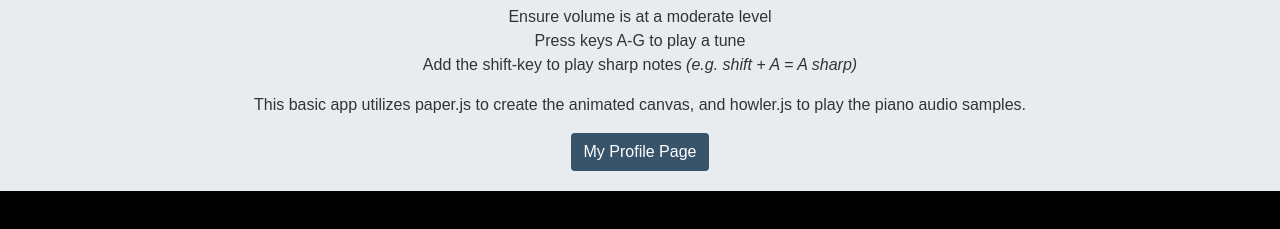
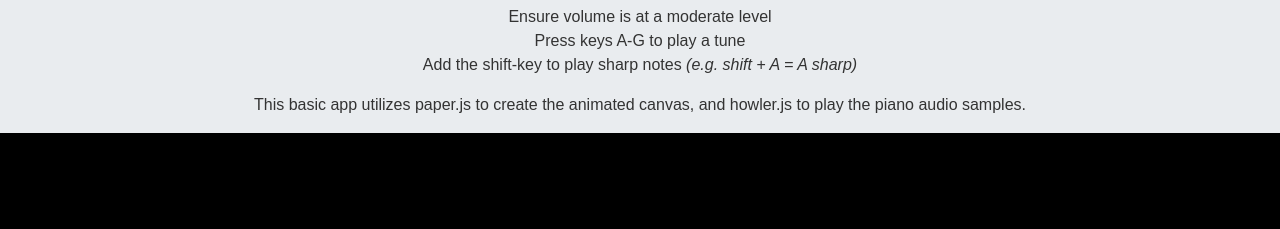
Before and after one commit to appFox-git/piano-player, a website: page piano-player.html in a window 1280 px wide. Shown: the part 101-330 px from the top of the page. Drawn offline with nearby package versions, Linux system fonts and the light colour scheme; no server answers.

Commit message:
commented out profile link button

```diff
--- a/piano-player.html
+++ b/piano-player.html
@@ -126,7 +126,7 @@
 	</ul>
 	<div></div>
 	<p class="summary">This basic app utilizes paper.js to create the animated canvas, and howler.js to play the piano audio samples.</p>
-	<a id="profile-button" href="#" class="btn">My Profile Page</a>
+	<!--<a id="profile-button" href="#" class="btn">My Profile Page</a>-->
 </div>
 <canvas id="myCanvas" resize></canvas>
 </body>
```
